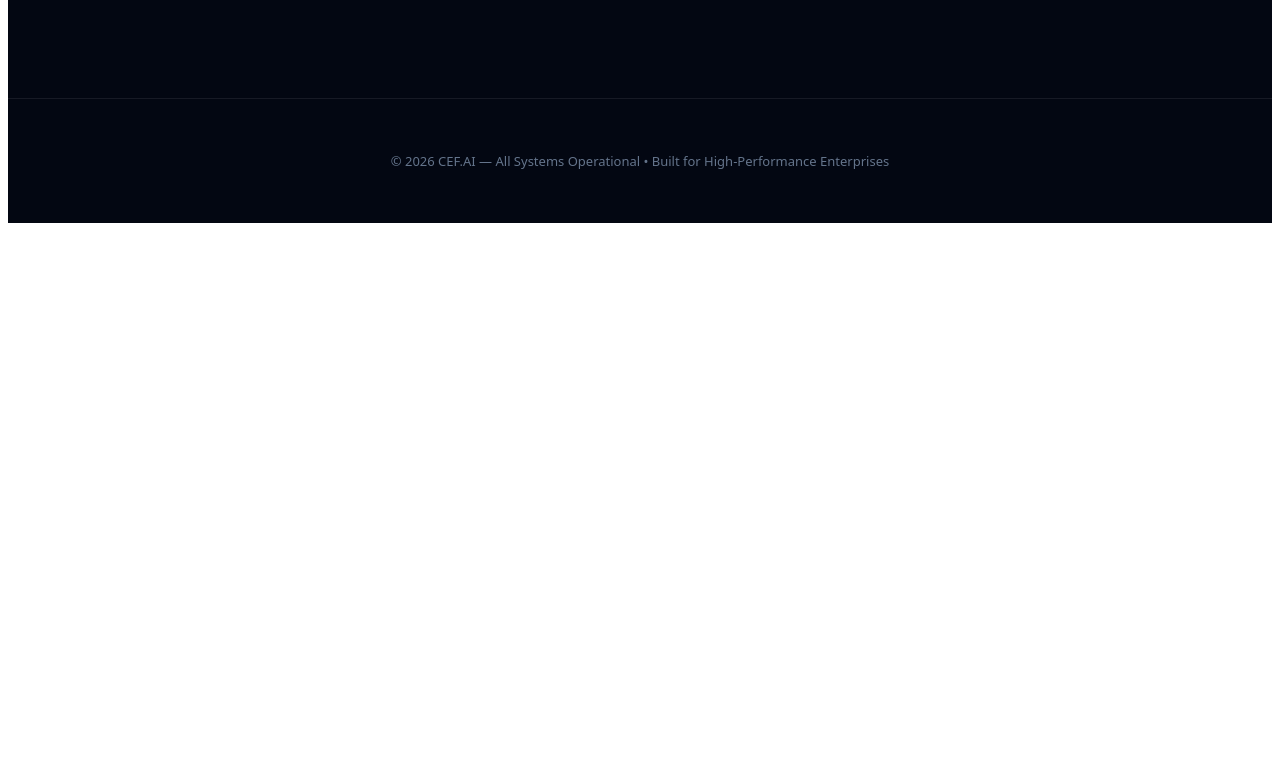
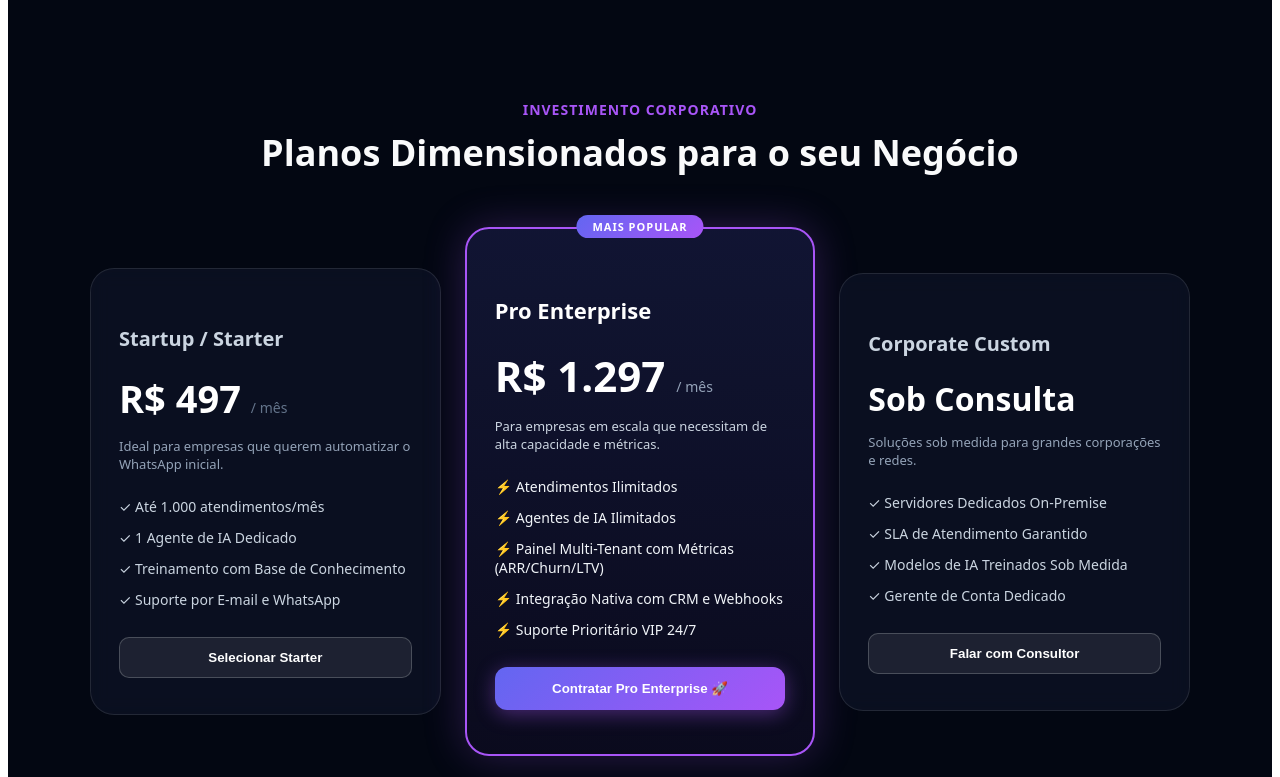
Before and after one commit to carlosandresagabriel25-dev/cefai-web, a Next.js app: page / in a window 1280 px wide. Shown: the part 1363-2140 px from the top of the page. Before the commit the page ends 1594 px from the top, so only its background shows below. Built offline with nearby package versions, Linux system fonts and the light colour scheme.

Commit message:
Update page.jsx

```diff
--- a/app/page.jsx
+++ b/app/page.jsx
@@ -7,6 +7,7 @@ export default function HomePage() {
   const SEU_NUMERO_WHATSAPP = '5516991022319';
 
   const [isModalOpen, setIsModalOpen] = useState(false);
+  const [selectedPlan, setSelectedPlan] = useState('');
   const [isSubmitted, setIsSubmitted] = useState(false);
   const [formData, setFormData] = useState({
     name: '',
@@ -15,16 +16,21 @@ export default function HomePage() {
     company: ''
   });
 
+  const handleOpenModal = (planName = '') => {
+    setSelectedPlan(planName);
+    setIsModalOpen(true);
+  };
+
   const handleSubmit = (e) => {
     e.preventDefault();
     setIsSubmitted(true);
 
-    // Formata a mensagem para enviar diretamente para o seu WhatsApp
-    const mensagem = `Olá! Gostaria de agendar uma demonstração VIP da CEF.AI.%0A%0A*Dados da Empresa:*%0A• *Nome:* ${encodeURIComponent(formData.name)}%0A• *Empresa:* ${encodeURIComponent(formData.company)}%0A• *E-mail:* ${encodeURIComponent(formData.email)}%0A• *WhatsApp:* ${encodeURIComponent(formData.phone)}`;
+    const planoTexto = selectedPlan ? `%0A• *Plano de Interesse:* ${encodeURIComponent(selectedPlan)}` : '';
+
+    const mensagem = `Olá! Gostaria de agendar uma demonstração VIP da CEF.AI.${planoTexto}%0A%0A*Dados da Empresa:*%0A• *Nome:* ${encodeURIComponent(formData.name)}%0A• *Empresa:* ${encodeURIComponent(formData.company)}%0A• *E-mail:* ${encodeURIComponent(formData.email)}%0A• *WhatsApp:* ${encodeURIComponent(formData.phone)}`;
 
     const urlWhatsApp = `https://wa.me/${SEU_NUMERO_WHATSAPP}?text=${mensagem}`;
 
-    // Abre o WhatsApp no telemóvel do cliente
     window.open(urlWhatsApp, '_blank');
   };
 
@@ -90,7 +96,7 @@ export default function HomePage() {
         </div>
 
         <button
-          onClick={() => setIsModalOpen(true)}
+          onClick={() => handleOpenModal('Acesso Corporativo')}
           style={{
             padding: '10px 20px',
             borderRadius: '10px',
@@ -154,7 +160,7 @@ export default function HomePage() {
         </p>
 
         <button
-          onClick={() => setIsModalOpen(true)}
+          onClick={() => handleOpenModal('Demonstração VIP')}
           style={{
             padding: '16px 36px',
             borderRadius: '12px',
@@ -251,6 +257,148 @@ export default function HomePage() {
         </div>
       </section>
 
+      {/* PASSO 3: TABELA CORPORATIVA DE PLANOS & PREÇOS (PRICING) */}
+      <section style={{ maxWidth: '1100px', margin: '0 auto 100px', padding: '0 20px', position: 'relative', zIndex: 1 }}>
+        <div style={{ textAlign: 'center', marginBottom: '50px' }}>
+          <span style={{ color: '#a855f7', fontWeight: '700', fontSize: '14px', letterSpacing: '1px' }}>
+            INVESTIMENTO CORPORATIVO
+          </span>
+          <h2 style={{ fontSize: '36px', fontWeight: '800', marginTop: '8px' }}>
+            Planos Dimensionados para o seu Negócio
+          </h2>
+        </div>
+
+        <div style={{
+          display: 'grid',
+          gridTemplateColumns: 'repeat(auto-fit, minmax(280px, 1fr))',
+          gap: '24px',
+          alignItems: 'center'
+        }}>
+          {/* Plano Starter */}
+          <div style={{
+            background: 'rgba(15, 23, 42, 0.6)',
+            border: '1px solid rgba(255, 255, 255, 0.1)',
+            borderRadius: '24px',
+            padding: '36px 28px',
+            backdropFilter: 'blur(10px)'
+          }}>
+            <h3 style={{ fontSize: '20px', fontWeight: '700', color: '#cbd5e1' }}>Startup / Starter</h3>
+            <div style={{ fontSize: '38px', fontWeight: '900', margin: '16px 0 8px', color: '#fff' }}>
+              R$ 497 <span style={{ fontSize: '14px', color: '#64748b', fontWeight: '400' }}>/ mês</span>
+            </div>
+            <p style={{ color: '#94a3b8', fontSize: '13px', marginBottom: '24px' }}>Ideal para empresas que querem automatizar o WhatsApp inicial.</p>
+            <ul style={{ listStyle: 'none', padding: 0, margin: '0 0 28px 0', display: 'flex', flexDirection: 'column', gap: '12px', fontSize: '14px', color: '#cbd5e1' }}>
+              <li>✓ Até 1.000 atendimentos/mês</li>
+              <li>✓ 1 Agente de IA Dedicado</li>
+              <li>✓ Treinamento com Base de Conhecimento</li>
+              <li>✓ Suporte por E-mail e WhatsApp</li>
+            </ul>
+            <button
+              onClick={() => handleOpenModal('Plano Starter (R$ 497/mês)')}
+              style={{
+                width: '100%',
+                padding: '12px',
+                borderRadius: '10px',
+                background: 'rgba(255, 255, 255, 0.08)',
+                color: '#fff',
+                border: '1px solid rgba(255, 255, 255, 0.2)',
+                fontWeight: '600',
+                cursor: 'pointer'
+              }}>
+              Selecionar Starter
+            </button>
+          </div>
+
+          {/* Plano Pro (Destaque VIP) */}
+          <div style={{
+            background: 'linear-gradient(180deg, rgba(99, 102, 241, 0.15) 0%, rgba(168, 85, 247, 0.05) 100%)',
+            border: '2px solid #a855f7',
+            borderRadius: '24px',
+            padding: '44px 28px',
+            position: 'relative',
+            boxShadow: '0 0 40px rgba(168, 85, 247, 0.25)'
+          }}>
+            <div style={{
+              position: 'absolute',
+              top: '-14px',
+              left: '50%',
+              transform: 'translateX(-50%)',
+              background: 'linear-gradient(135deg, #6366f1, #a855f7)',
+              padding: '4px 16px',
+              borderRadius: '20px',
+              fontSize: '11px',
+              fontWeight: '800',
+              letterSpacing: '1px',
+              color: '#fff'
+            }}>
+              MAIS POPULAR
+            </div>
+            <h3 style={{ fontSize: '22px', fontWeight: '800', color: '#fff' }}>Pro Enterprise</h3>
+            <div style={{ fontSize: '42px', fontWeight: '900', margin: '16px 0 8px', color: '#fff' }}>
+              R$ 1.297 <span style={{ fontSize: '14px', color: '#94a3b8', fontWeight: '400' }}>/ mês</span>
+            </div>
+            <p style={{ color: '#cbd5e1', fontSize: '13px', marginBottom: '24px' }}>Para empresas em escala que necessitam de alta capacidade e métricas.</p>
+            <ul style={{ listStyle: 'none', padding: 0, margin: '0 0 28px 0', display: 'flex', flexDirection: 'column', gap: '12px', fontSize: '14px', color: '#f1f5f9' }}>
+              <li>⚡ Atendimentos Ilimitados</li>
+              <li>⚡ Agentes de IA Ilimitados</li>
+              <li>⚡ Painel Multi-Tenant com Métricas (ARR/Churn/LTV)</li>
+              <li>⚡ Integração Nativa com CRM e Webhooks</li>
+              <li>⚡ Suporte Prioritário VIP 24/7</li>
+            </ul>
+            <button
+              onClick={() => handleOpenModal('Plano Pro Enterprise (R$ 1.297/mês)')}
+              style={{
+                width: '100%',
+                padding: '14px',
+                borderRadius: '12px',
+                background: 'linear-gradient(135deg, #6366f1 0%, #a855f7 100%)',
+                color: '#fff',
+                border: 'none',
+                fontWeight: '700',
+                cursor: 'pointer',
+                boxShadow: '0 4px 20px rgba(168, 85, 247, 0.4)'
+              }}>
+              Contratar Pro Enterprise 🚀
+            </button>
+          </div>
+
+          {/* Plano Custom */}
+          <div style={{
+            background: 'rgba(15, 23, 42, 0.6)',
+            border: '1px solid rgba(255, 255, 255, 0.1)',
+            borderRadius: '24px',
+            padding: '36px 28px',
+            backdropFilter: 'blur(10px)'
+          }}>
+            <h3 style={{ fontSize: '20px', fontWeight: '700', color: '#cbd5e1' }}>Corporate Custom</h3>
+            <div style={{ fontSize: '32px', fontWeight: '900', margin: '16px 0 8px', color: '#fff' }}>
+              Sob Consulta
+            </div>
+            <p style={{ color: '#94a3b8', fontSize: '13px', marginBottom: '24px' }}>Soluções sob medida para grandes corporações e redes.</p>
+            <ul style={{ listStyle: 'none', padding: 0, margin: '0 0 28px 0', display: 'flex', flexDirection: 'column', gap: '12px', fontSize: '14px', color: '#cbd5e1' }}>
+              <li>✓ Servidores Dedicados On-Premise</li>
+              <li>✓ SLA de Atendimento Garantido</li>
+              <li>✓ Modelos de IA Treinados Sob Medida</li>
+              <li>✓ Gerente de Conta Dedicado</li>
+            </ul>
+            <button
+              onClick={() => handleOpenModal('Plano Corporate Custom')}
+              style={{
+                width: '100%',
+                padding: '12px',
+                borderRadius: '10px',
+                background: 'rgba(255, 255, 255, 0.08)',
+                color: '#fff',
+                border: '1px solid rgba(255, 255, 255, 0.2)',
+                fontWeight: '600',
+                cursor: 'pointer'
+              }}>
+              Falar com Consultor
+            </button>
+          </div>
+        </div>
+      </section>
+
       {/* MODAL POPUP DE CAPTURA DE LEADS */}
       {isModalOpen && (
         <div style={{
@@ -295,11 +443,16 @@ export default function HomePage() {
             {!isSubmitted ? (
               <>
                 <div style={{ fontSize: '28px', marginBottom: '8px' }}>🚀</div>
-                <h3 style={{ fontSize: '24px', fontWeight: '800', marginBottom: '8px', color: '#fff' }}>
+                <h3 style={{ fontSize: '24px', fontWeight: '800', marginBottom: '4px', color: '#fff' }}>
                   Solicitar Demonstração VIP
                 </h3>
-                <p style={{ color: '#94a3b8', fontSize: '14px', marginBottom: '24px' }}>
-                  Preencha os dados da sua empresa para ser direcionado ao atendimento VIP.
+                {selectedPlan && (
+                  <div style={{ color: '#a855f7', fontSize: '13px', fontWeight: '700', marginBottom: '12px' }}>
+                    Interesse: {selectedPlan}
+                  </div>
+                )}
+                <p style={{ color: '#94a3b8', fontSize: '14px', marginBottom: '20px' }}>
+                  Preencha os dados para ser direcionado ao atendimento VIP no WhatsApp.
                 </p>
 
                 <form onSubmit={handleSubmit} style={{ display: 'flex', flexDirection: 'column', gap: '16px' }}>
@@ -310,7 +463,7 @@ export default function HomePage() {
                     <input
                       type="text"
                       required
-                      placeholder="Ex: Carlos Eduardo"
+                      placeholder="Ex: Carlos Ferreira"
                       value={formData.name}
                       onChange={(e) => setFormData({...formData, name: e.target.value})}
                       style={{
```
